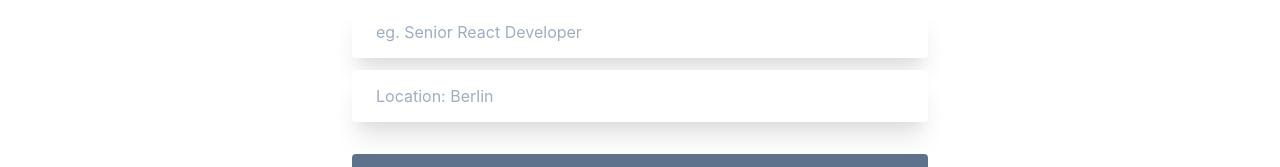
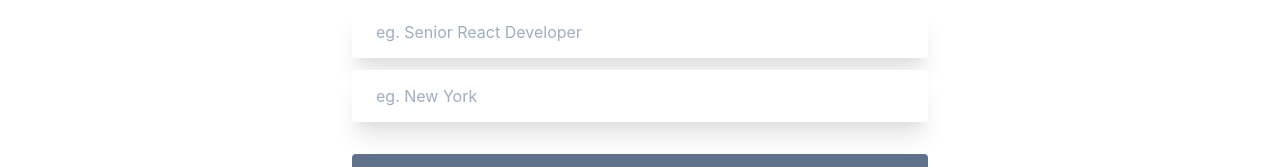
Before and after one commit to abhagsain/githubjobsapi, a React (Create React App) app: page / in a window 1280 px wide. Shown: the part 228-395 px from the top of the page. Built offline with nearby package versions, Linux system fonts and the light colour scheme; no server answers.

Commit message:
add gh-pages and refactor api call on the homepage

```diff
--- a/src/App.js
+++ b/src/App.js
@@ -3,7 +3,7 @@ import "./index.css";
 import Hero from "./components/Hero/Hero";
 import JobCard from "./components/JobSection/Jobs";
 import axios from "axios";
-import data from "./data.json";
+// import data from "./data.json";
 import GlobalContext from "./context/GlobalContext";
 import Navbar from "./components/Navbar/Navbar";
 
@@ -64,11 +64,6 @@ class App extends React.Component {
             error: { message: err.message, status: true },
           });
         });
-      /* axios.get(URL).then(el => {
-        const { data } = el;
-        console.log("TCL: data", data);
-        this.setState({ jobs: data, loading: false, searchedText: "" });
-      }); */
     }
   };
   clearSearch = () => {
@@ -82,14 +77,13 @@ class App extends React.Component {
     });
   };
   componentDidMount() {
-    this.setState({ jobs: data, loading: false });
+    // this.setState({ jobs: data, loading: false });
     // this.setState({ loading: false });
-    /* const URL = `/positions.json`;
+    const URL = `/positions.json`;
     axios.get(URL).then(el => {
       const { data } = el;
-      console.log("TCL: data", data);
       this.setState({ jobs: data, loading: false });
-    }); */
+    });
   }
 
   render() {
--- a/src/components/Hero/SearchBar.js
+++ b/src/components/Hero/SearchBar.js
@@ -45,7 +45,7 @@ export default class SearchBar extends Component {
             type="text"
             onChange={onTextChanged}
             className="shadow-xl appearance-none rounded py-4 px-6 text-gray-700 mb-3 leading-tight focus:outline-none focus:shadow-2xl hover:shadow-2xl inline w-full"
-            placeholder="Location: Berlin"
+            placeholder="eg. New York"
           />
           {/* <input
             name="type"
--- a/src/components/JobSection/Jobs.js
+++ b/src/components/JobSection/Jobs.js
@@ -1,3 +1,4 @@
+/* eslint-disable react/jsx-no-target-blank */
 import React, { Component } from "react";
 import Job from "./Job";
 import Spinner from "../Spinner";
```
Also changed, not shown: package.json (+4 -3 lines), 1 other file (tests, documents, lock files or other folders).
